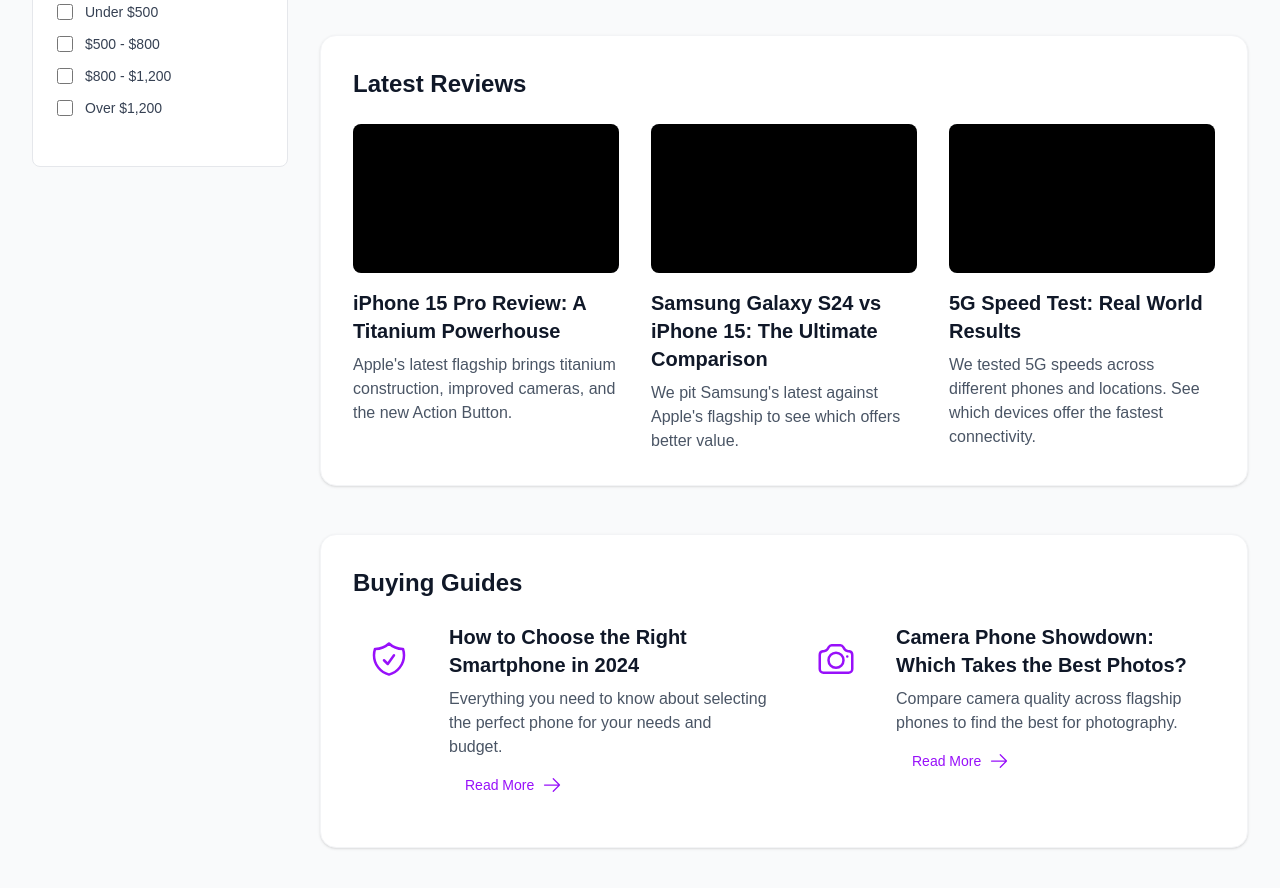
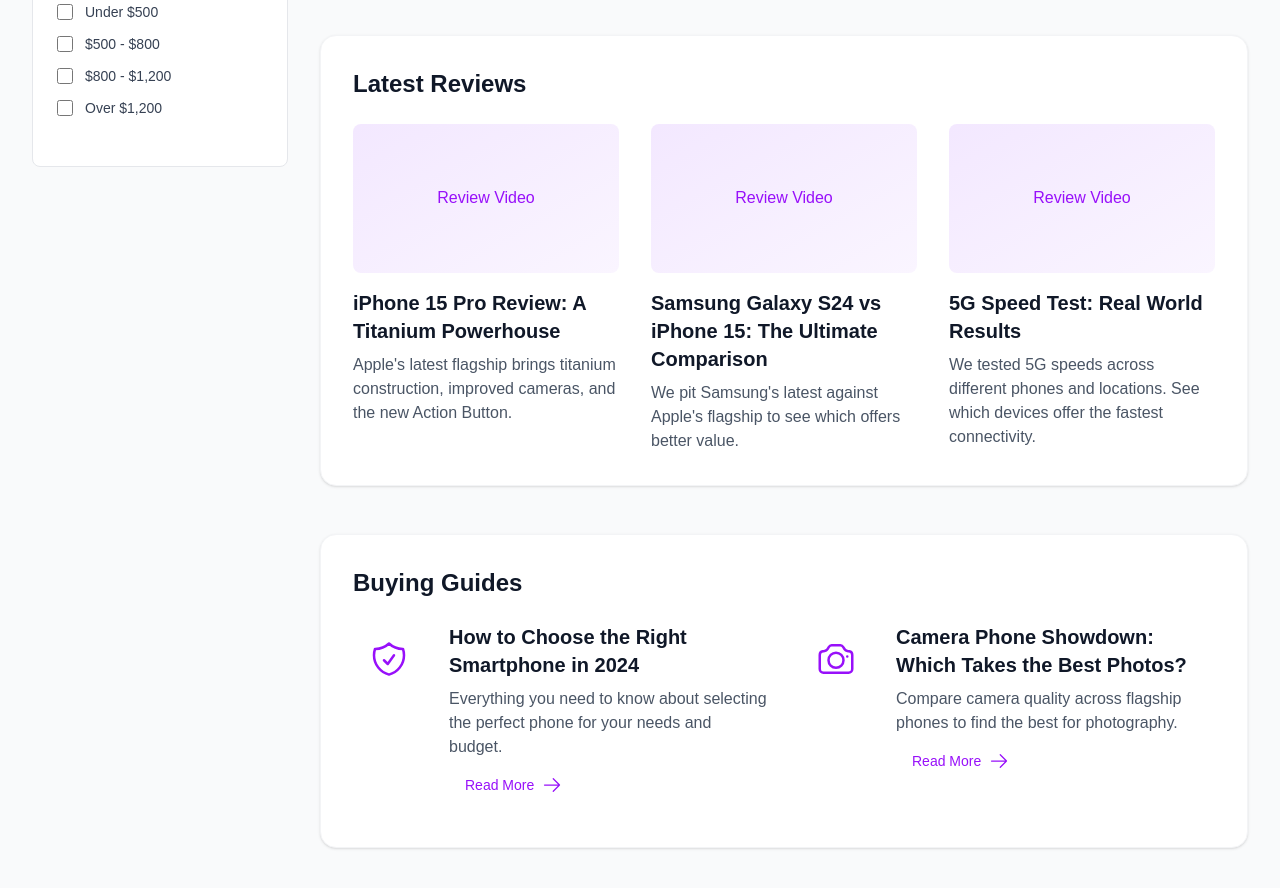
Before and after one commit to skukla/citisignal-nextjs, a Next.js app: page /phones in a window 1280 px wide. Shown: the part 1700-2588 px from the top of the page. Built offline with nearby package versions, Linux system fonts and the light colour scheme.

Commit message:
fix: Update grid components to use correct preview components
- Update TechReviewGrid to use videoThumbnail property
- Update ArticleGrid imports for new preview location

```diff
--- a/src/components/ui/grids/ArticleGrid.tsx
+++ b/src/components/ui/grids/ArticleGrid.tsx
@@ -1,7 +1,7 @@
 'use client';
 
 import Grid from './Grid';
-import ArticlePreview from '../content/ArticlePreview';
+import ArticlePreview from '../previews/ArticlePreview';
 import type { GridProps } from '@/types/grid';
 import type { TechArticle } from '@/data/sections/techNews';
 
--- a/src/components/ui/grids/TechReviewGrid.tsx
+++ b/src/components/ui/grids/TechReviewGrid.tsx
@@ -1,15 +1,9 @@
 'use client';
 
-import TechReviewPreview from '../previews/TechReviewPreview';
+import VideoPreview from '../previews/VideoPreview';
 import Grid from './Grid';
 import type { GridProps } from '@/types/grid';
-
-interface TechReview {
-  title: string;
-  description: string;
-  image?: string;
-  href?: string;
-}
+import type { TechReview } from '@/types/content';
 
 interface TechReviewGridProps {
   reviews: TechReview[];
@@ -35,12 +29,12 @@
       className={className}
     >
       {reviews.map((review, index) => (
-        <TechReviewPreview
+        <VideoPreview
           key={index}
           title={review.title}
           description={review.description}
-          image={review.image}
-          href={review.href}
+          image={review.videoThumbnail}
+          href={review.href || `/reviews/${review.slug}`}
         />
       ))}
     </Grid>
```
